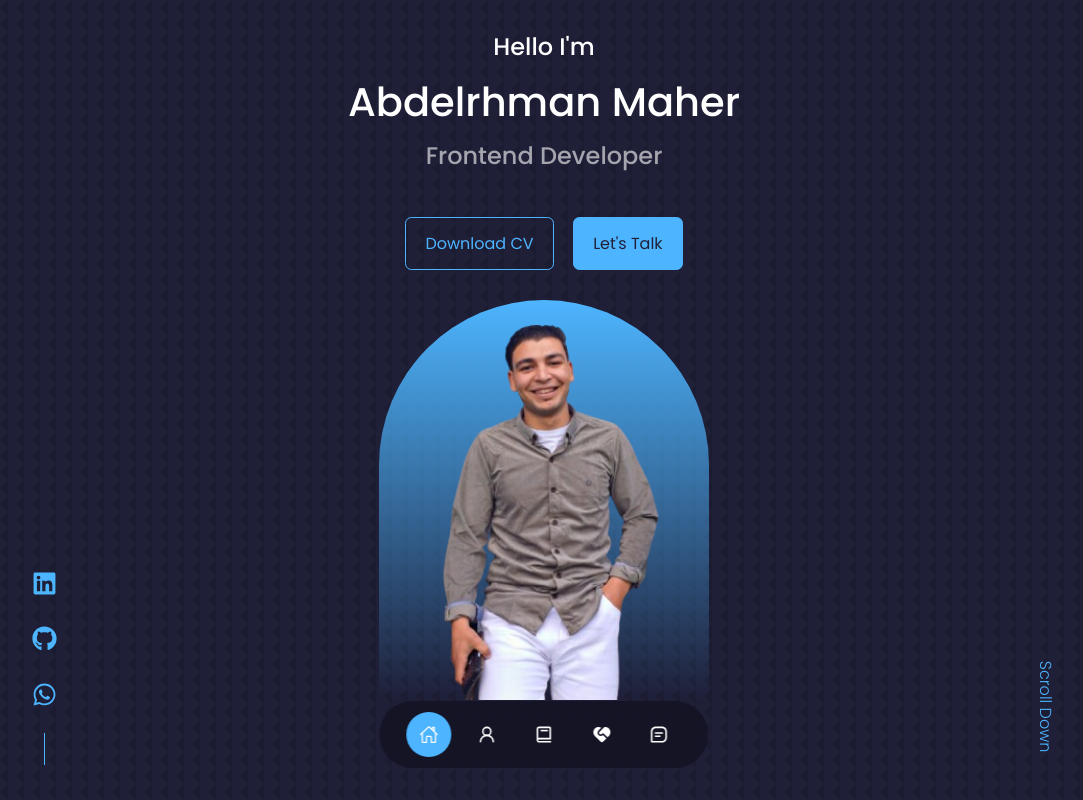
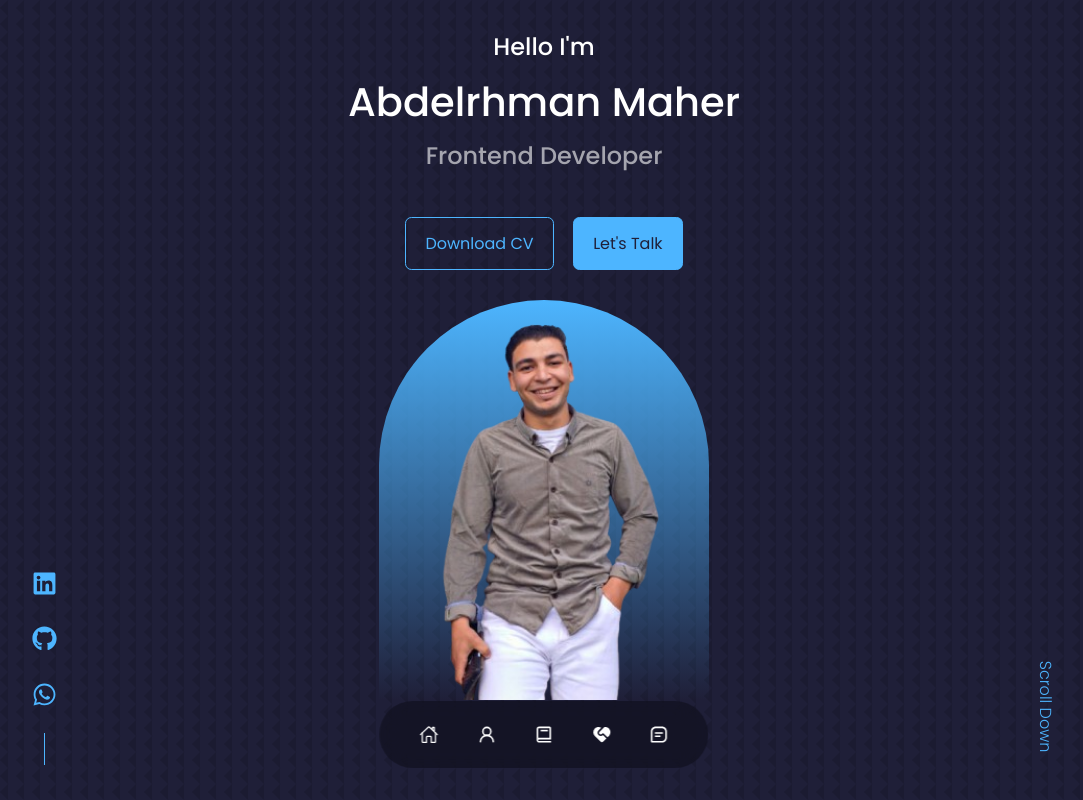
Before and after one commit to abdomaaherrashad2003/my-portfolio, a React (Create React App) app: page /my-portfolio/ in a window 1280 px wide. Shown: the top 800 px of the page, without its empty margins (96-1179 px from the left). Built offline with nearby package versions, Linux system fonts and the light colour scheme.

Commit message:
Fix router basename and navbar home link

```diff
--- a/src/App.js
+++ b/src/App.js
@@ -15,13 +15,10 @@ function App() {
    <Nav />
     <About />
     <Skills />
-
     <Services />
     <Projects />
     <Contact />
     <Footer />
-
-
   </>
   )
 }
--- a/src/components/nav/Nav.js
+++ b/src/components/nav/Nav.js
@@ -11,7 +11,7 @@ function Nav() {
   return (
 
    <nav>
-    <a href='/' className={activeNav === '#' ? 'active' : ''} onClick={()=>setActiveNav("#")}><IoHomeOutline /></a>
+    <a href='#home' className={activeNav === '#home' ? 'active' : ''} onClick={()=>setActiveNav("#home")}><IoHomeOutline /></a>
     <a href='#about' className={activeNav === '#about' ? 'active' : ''} onClick={()=>setActiveNav("#about")}><LuUserRound /></a>
     <a href='#services' className={activeNav === '#services' ? 'active' : ''} onClick={()=>setActiveNav("#services")}><BiBook /></a>
     <a href='#projects' className={activeNav === '#projects' ? 'active' : ''} onClick={()=>setActiveNav("#projects")}><RiServiceFill /></a>
--- a/src/index.js
+++ b/src/index.js
@@ -2,17 +2,18 @@ import React from 'react';
 import ReactDOM from 'react-dom/client';
 import App from './App';
 import reportWebVitals from './reportWebVitals';
-import { BrowserRouter } from 'react-router-dom'; // استيراد BrowserRouter
+import { BrowserRouter } from 'react-router-dom';
+
+const basename =
+  process.env.NODE_ENV === 'production' ? '/my-portfolio' : '/';
 
 const root = ReactDOM.createRoot(document.getElementById('root'));
 root.render(
   <React.StrictMode>
-    {/* BrowserRouter مع basename عشان GitHub Pages */}
-    <BrowserRouter basename="/my-portfolio">
+    <BrowserRouter basename={basename}>
       <App />
     </BrowserRouter>
   </React.StrictMode>
 );
 
-// إذا عايز تقيس أداء الموقع
 reportWebVitals();
```
